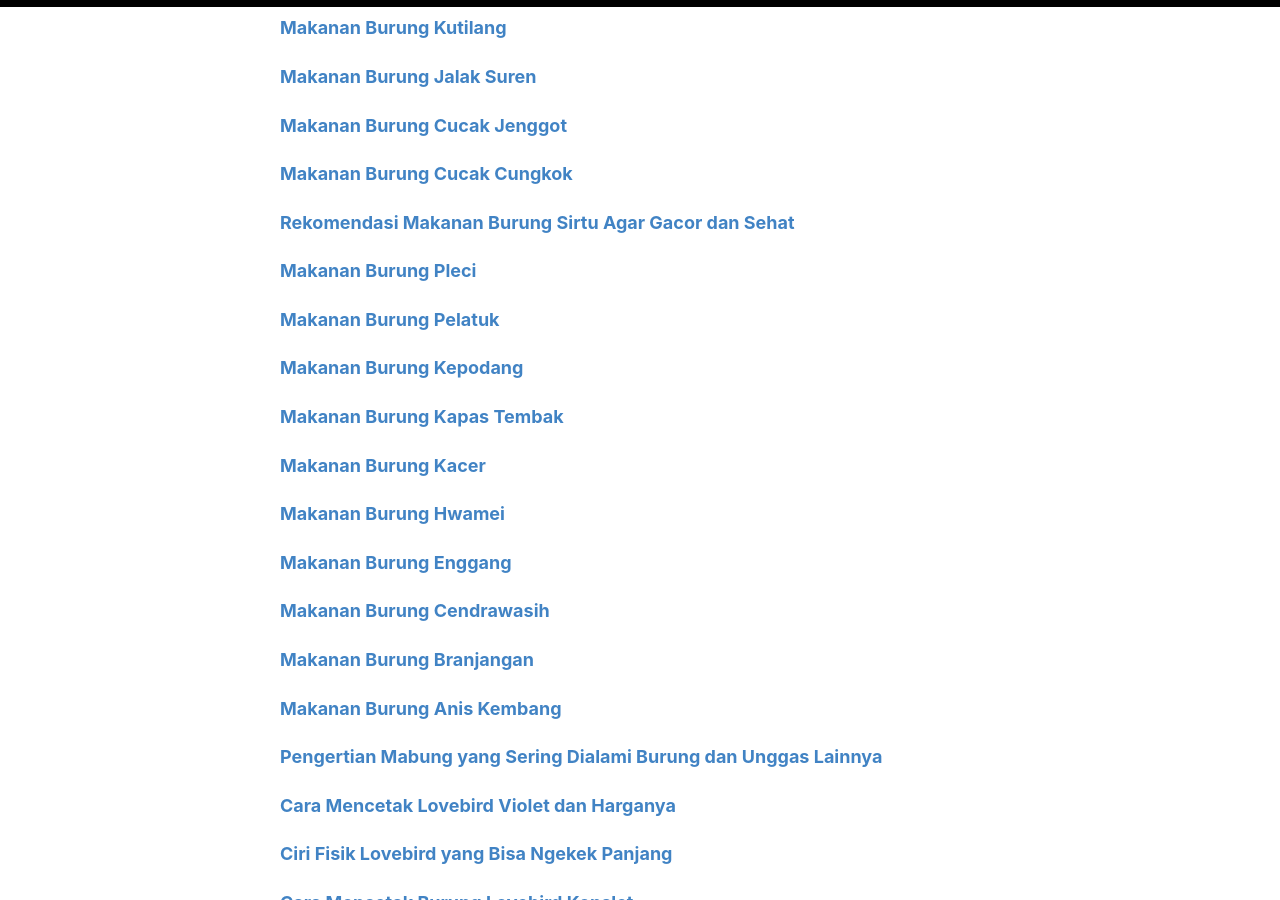
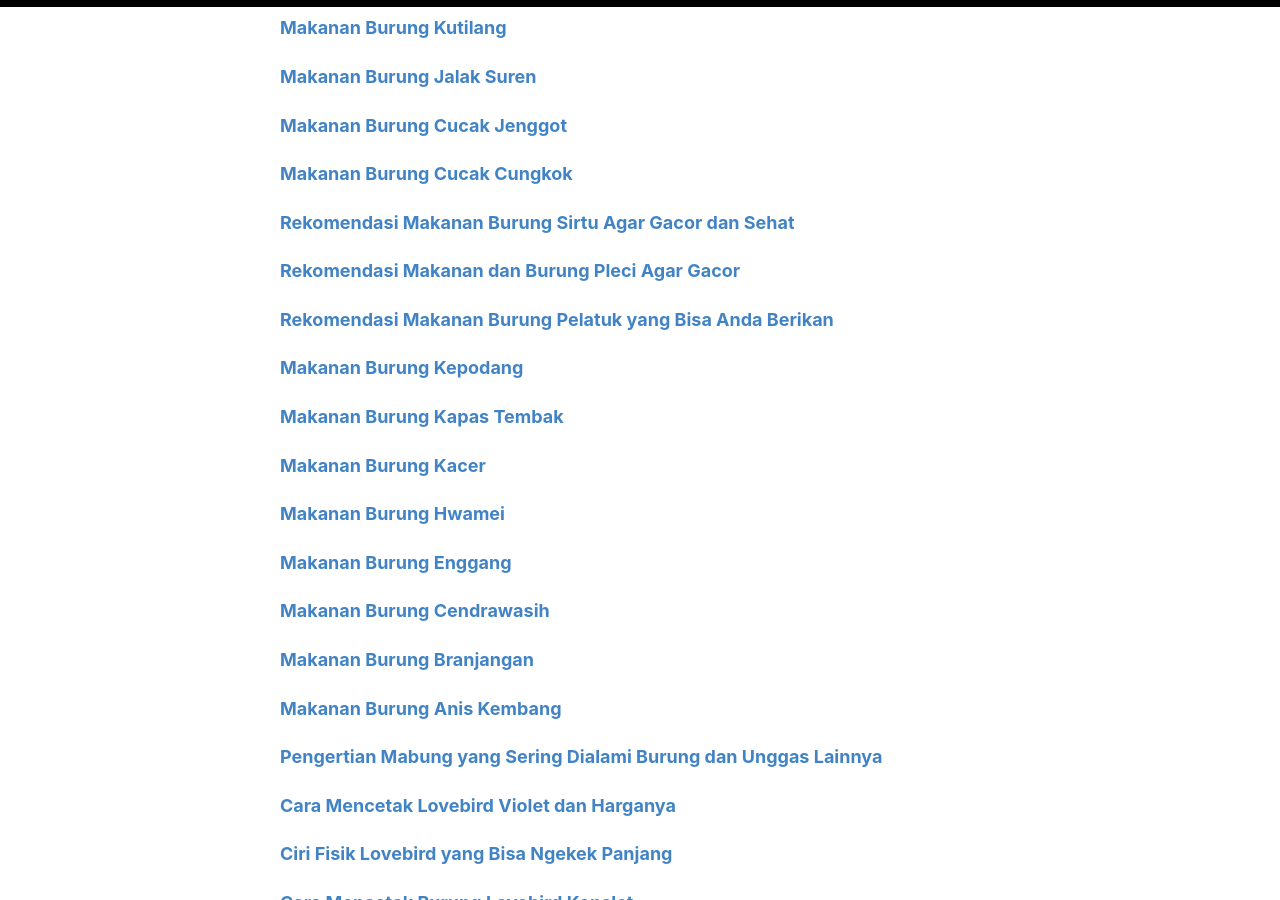
Before and after one commit to wikicau/wikicau.github.io, a Jekyll site: the page built from _pages/category.md, in a window 1280 px wide and 900 px high, scrolled down 7190 px. Built offline with Jekyll 4.4.1, drawn with Linux system fonts in a browser that asks for light colours.

Commit message:
update some article title

```diff
--- a/_posts/2020-02-9-makanan-burung-pelatuk.md
+++ b/_posts/2020-02-9-makanan-burung-pelatuk.md
@@ -1,6 +1,6 @@
 ---
 layout: post
-title: "Makanan Burung Pelatuk"
+title: "Rekomendasi Makanan Burung Pelatuk yang Bisa Anda Berikan"
 categories: [Tips Burung]
 ---
 
--- a/_posts/2020-02-9-makanan-burung-pleci.md
+++ b/_posts/2020-02-9-makanan-burung-pleci.md
@@ -1,6 +1,6 @@
 ---
 layout: post
-title: "Makanan Burung Pleci"
+title: "Rekomendasi Makanan dan Burung Pleci Agar Gacor"
 categories: [Tips Burung]
 ---
 
```
